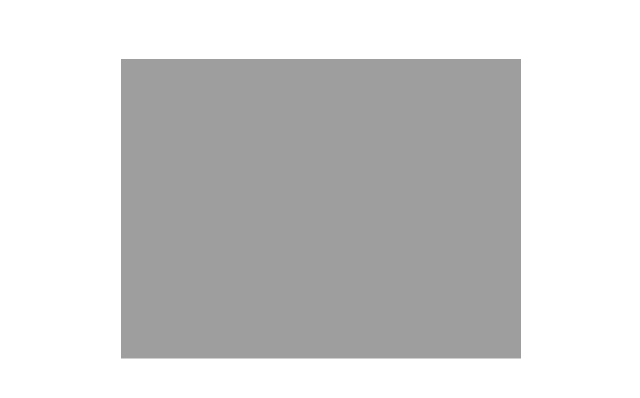
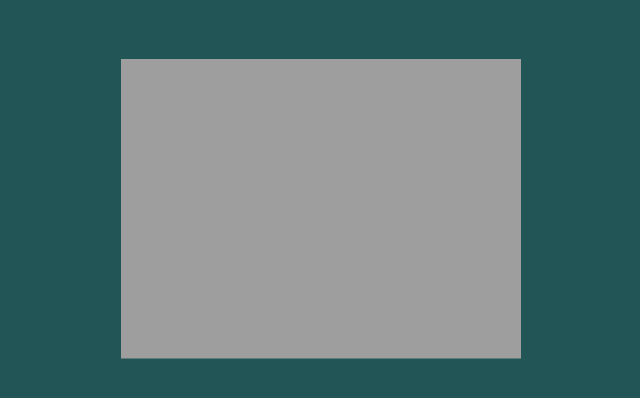
Before and after one commit to ishagahlot/school-flipbook, a plain HTML site: page index.html in a window 1280 px wide. Shown: the top 398 px of the page, without its empty margins (29-669 px from the left). Drawn offline with Linux system fonts and the light colour scheme.

Commit message:
Update style.css

```diff
--- a/style.css
+++ b/style.css
@@ -4,7 +4,7 @@ html {
 
 body {
   height: 500vh;
-  background: #255, 255, 255;
+  background: #255;
 }
 
 canvas {
```
